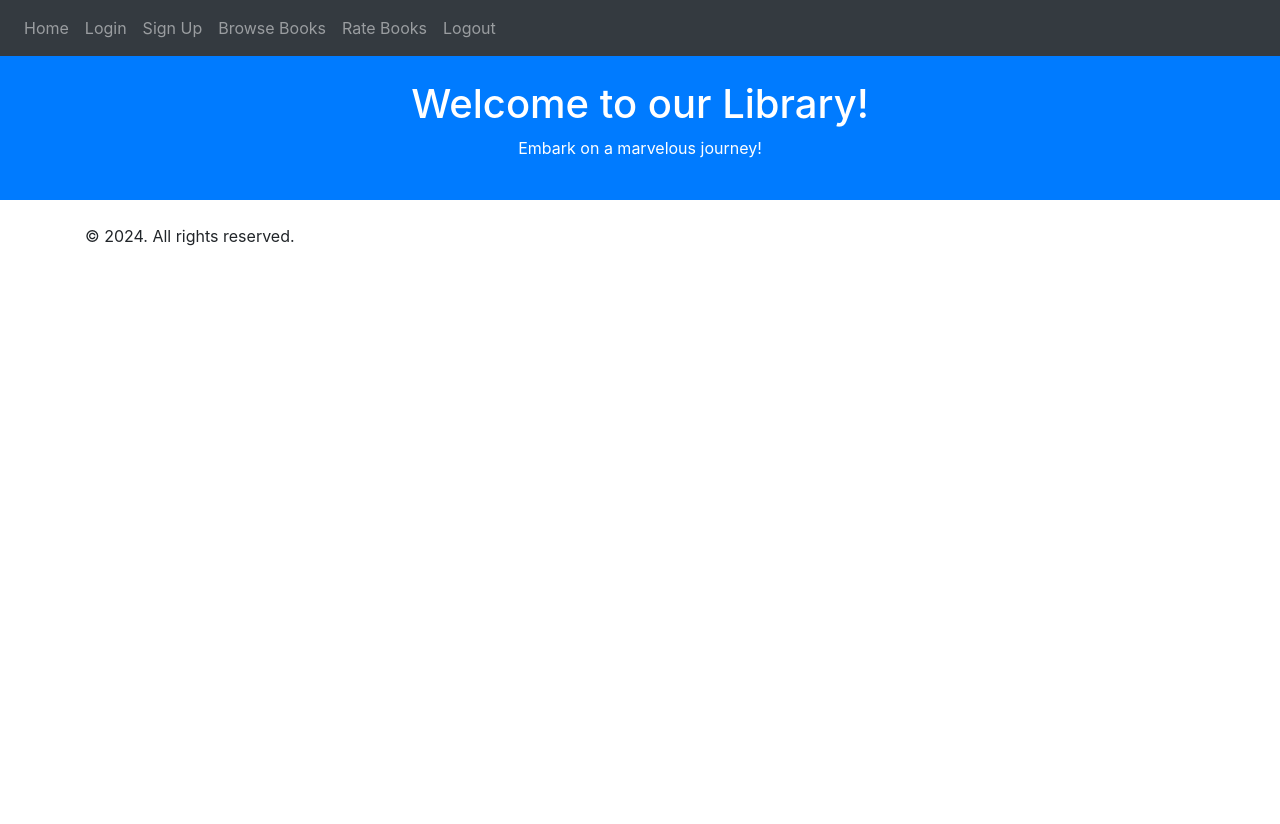
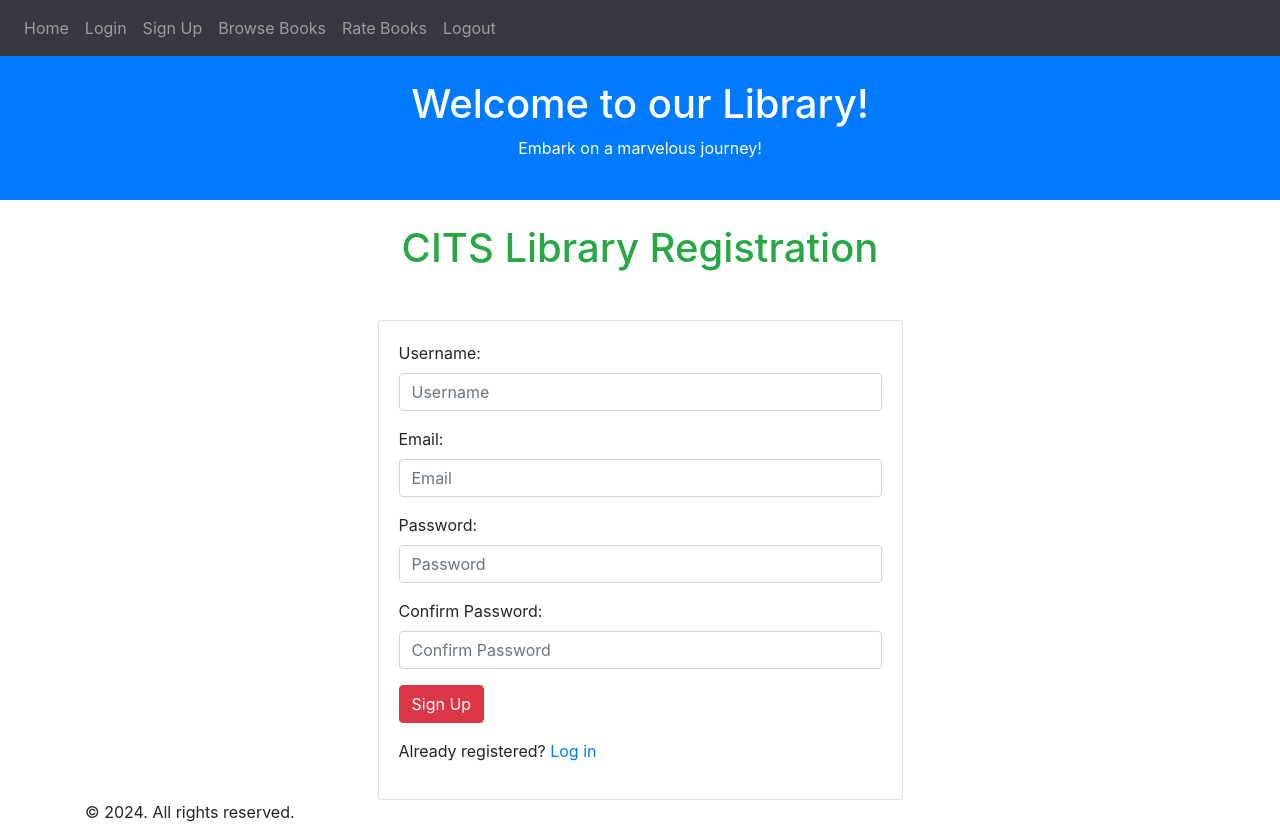
Before and after one commit to onlinepatron/CampusBookShelf, a Flask app: page /register in a window 1280 px wide. Before the commit the page ends 246 px from the top, so only its background shows below. Run offline with Flask 3, Linux system fonts and the light colour scheme; some libraries are stand-ins or nearby versions.

Commit message:
Update signup.html
changed the signup page to add html and bootstrap, this matches the login page will eventually change colors if theme changes across the website.

```diff
--- a/templates/signup.html
+++ b/templates/signup.html
@@ -1,21 +1,48 @@
-{% extends "base.html" %}
+{% extends 'base.html' %}
+
+{% block title %}Register{% endblock %}
+
+{% block content %}
 <!DOCTYPE html>
 <html lang="en">
 <head>
     <meta charset="UTF-8">
-    <meta name="viewport" content="width=device-width, initial-scale=1.0">
-    <title>Register</title>
-    <link rel="stylesheet" href="/static/css/style.css">
+    <meta name="viewport" content="width=device-width, initial-scale=1, shrink-to-fit=no">
+    <link rel="stylesheet" href="https://maxcdn.bootstrapcdn.com/bootstrap/4.0.0/css/bootstrap.min.css">
 </head>
 <body>
-    <h1>Register</h1>
-    <form action="{{ url_for('auth.register') }}" method="POST">
-        <label for="username">Username:</label>
-        <input type="text" id="username" name="username" required><br>
-        <label for="password">Password:</label>
-        <input type="password" id="password" name="password" required><br>
-        <button type="submit">Register</button>
-    </form>
-    <a href="{{ url_for('auth.login') }}">Already have an account? Login here.</a>
+    <h1 class="text-success text-center">CITS Library Registration</h1>
+    <div class="container mt-5">
+        <div class="row justify-content-center">
+            <div class="col-md-6">
+                <div class="card">
+                    <div class="card-body">
+                        <form action="{{ url_for('auth.register') }}" method="POST">
+                            <div class="form-group">
+                                <label for="username">Username:</label>
+                                <input type="text" class="form-control" id="username" name="username" required placeholder="Username">
+                            </div>
+                            <div class="form-group">
+                                <label for="email">Email:</label>
+                                <input type="email" class="form-control" id="email" name="email" required placeholder="Email">
+                            </div>
+                            <div class="form-group">
+                                <label for="password">Password:</label>
+                                <input type="password" class="form-control" id="password" name="password" required placeholder="Password">
+                            </div>
+                            <div class="form-group">
+                                <label for="confirmPassword">Confirm Password:</label>
+                                <input type="password" class="form-control" id="confirmPassword" name="confirmPassword" required placeholder="Confirm Password">
+                            </div>
+                            <button type="submit" class="btn btn-danger">Sign Up</button>
+                        </form>
+                        <p class="mt-3">Already registered? <a href="{{ url_for('auth.login') }}">Log in</a></p>
+                    </div>
+                </div>
+            </div>
+        </div>
+    </div>
+    <script src="https://stackpath.bootstrapcdn.com/bootstrap/4.0.0/js/bootstrap.min.js"></script>
 </body>
 </html>
+{% endblock %}
```
